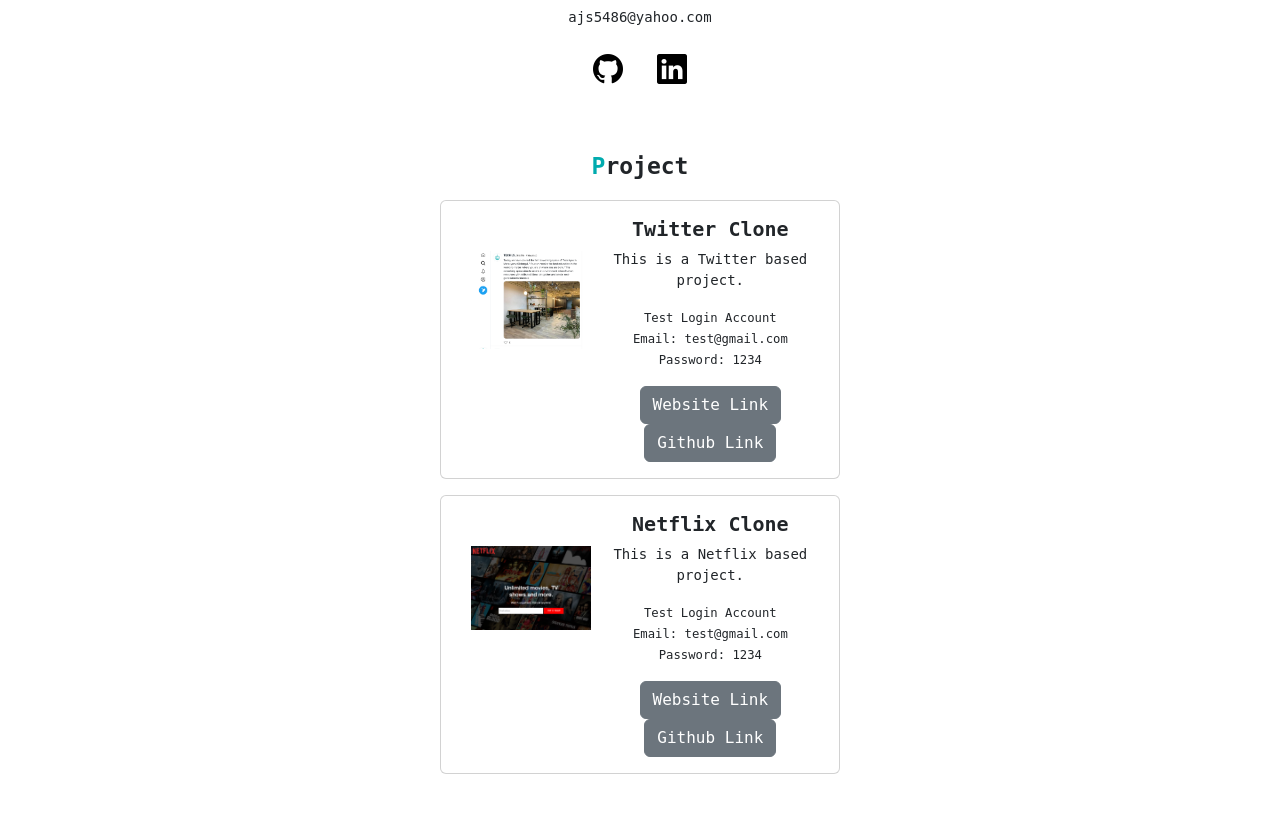
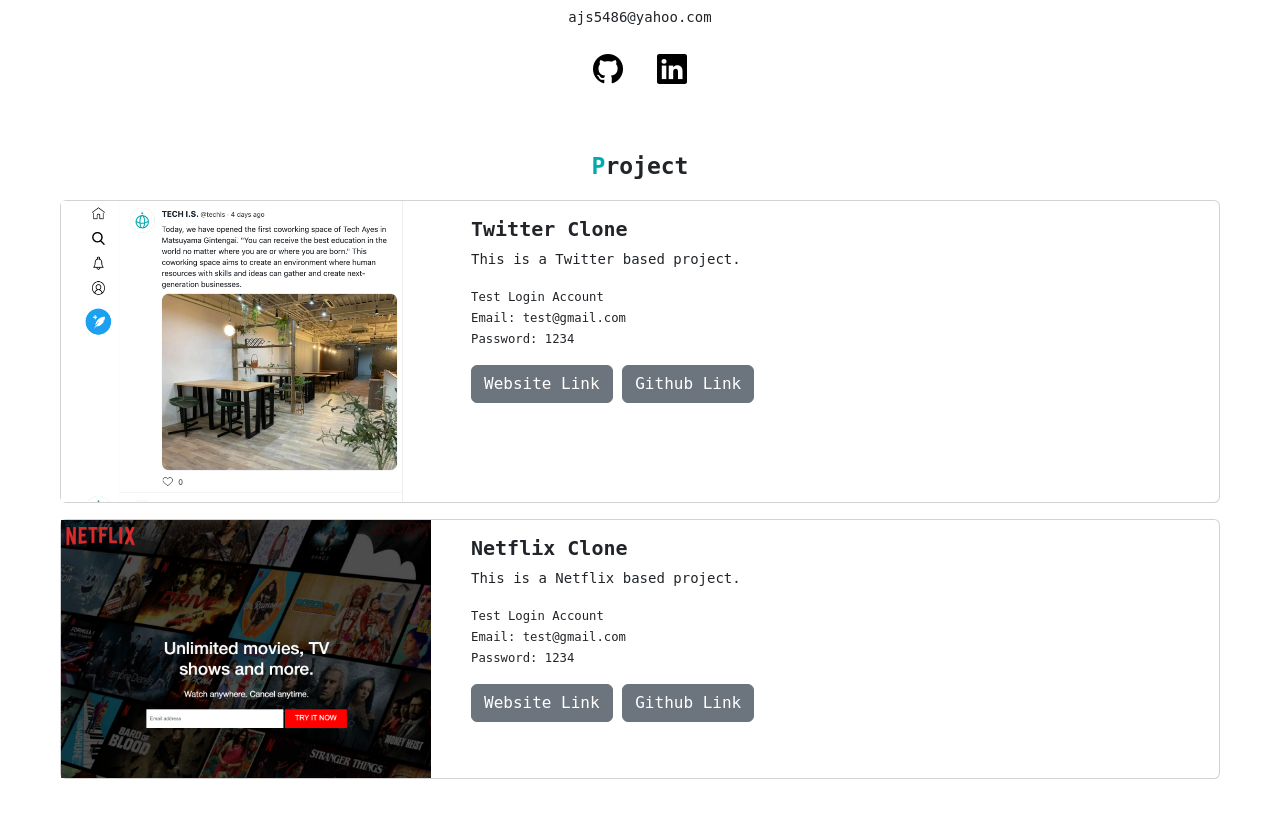
Before and after one commit to AmberJS9592/Portfolio, a PHP site: page / in a window 1280 px wide. Shown: the part 490-1329 px from the top of the page. Before the commit the page ends 1264 px from the top, so only its background shows below. Run offline with PHP 8.4, Linux system fonts and the light colour scheme; some libraries are stand-ins or nearby versions.

Commit message:
revised div and img

```diff
--- a/index.html
+++ b/index.html
@@ -43,6 +43,7 @@
             <a href="https://github.com/AmberJS9592"><i class="bi bi-github"></i></i></a>
             <a href="https://www.linkedin.com/in/amber-stewart-54a3a3188/"><i class="bi bi-linkedin ms-3"></i></a>
 
+        </div>
         </div>
         <div id="project">
             <h2><span class="font-primary">P</span>roject</h2>
--- a/style.css
+++ b/style.css
@@ -84,11 +84,11 @@
 }
 
 #project .card img{
-    border-radius: 0%;
-    margin-top: 50px;
-    margin-left: 30px;
-    width: 120px;
+    width: 100%;
 }
 #project .card-title{
     font-weight: bold;
 }
+#project .card{
+    margin: 0 60px;
+}
```
